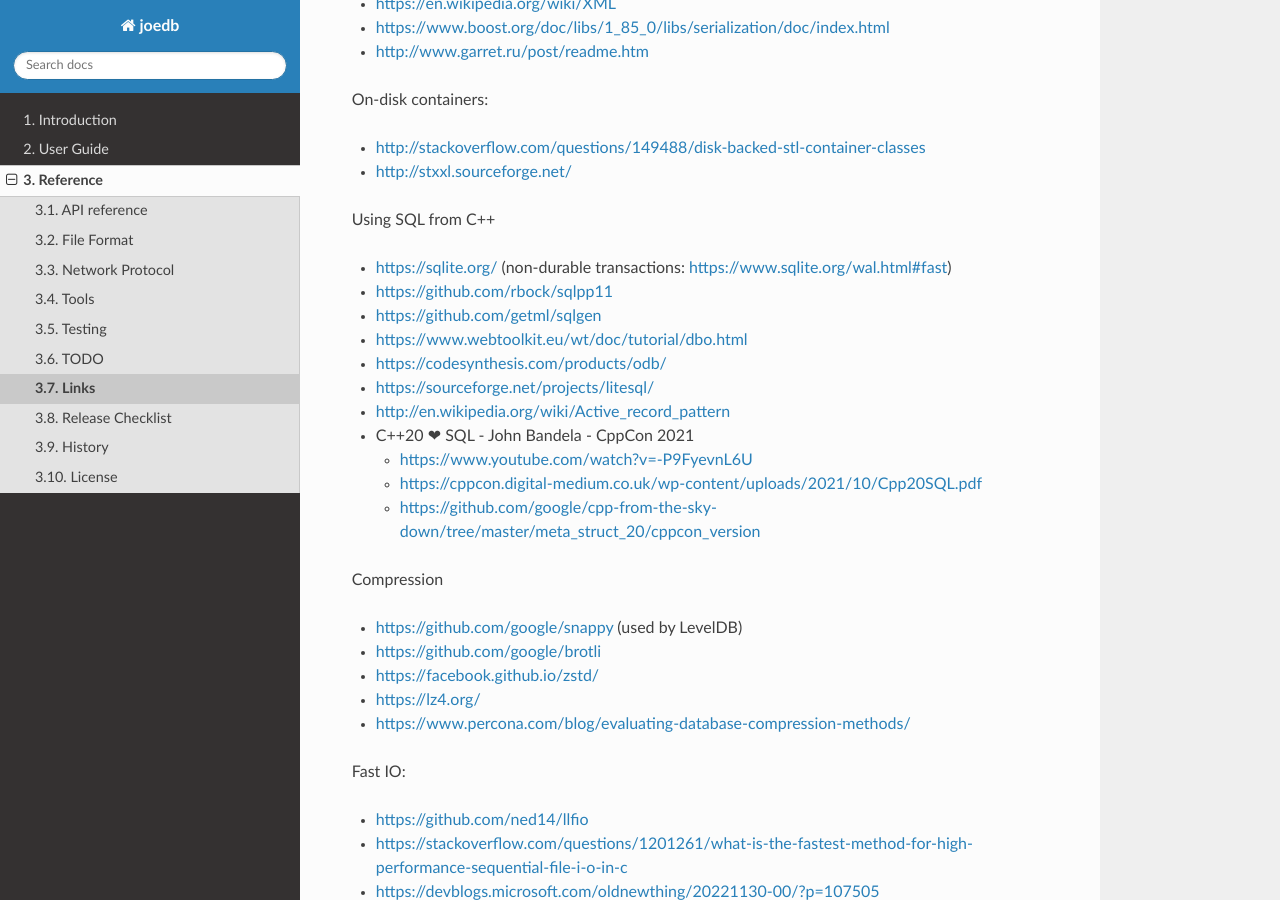
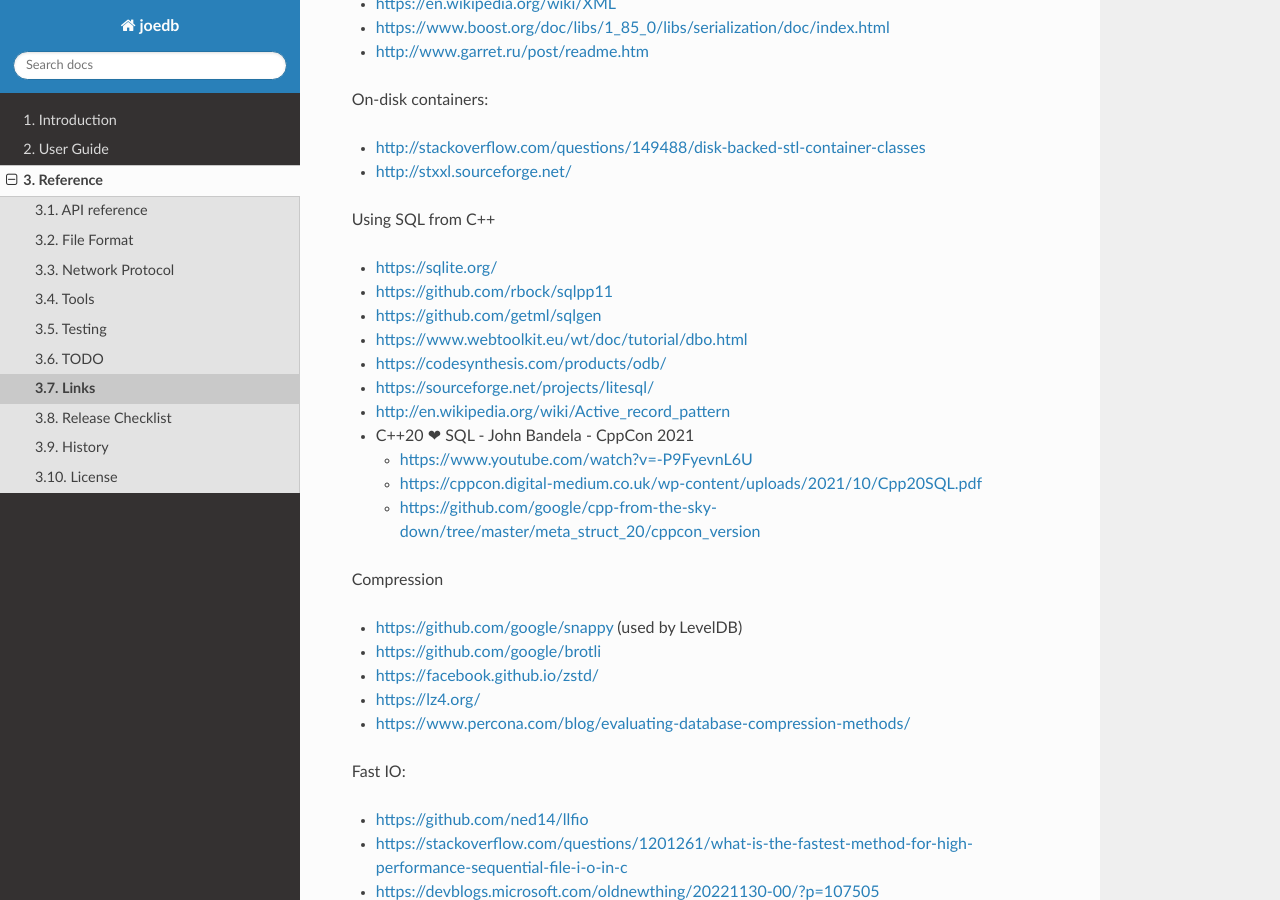
Before and after one commit to Remi-Coulom/joedb, a Sphinx documentation site: the page built from doc/source/links.rst, in a window 1280 px wide and 900 px high, scrolled down 672 px. Built offline with Sphinx 7.4.7 and the Read the Docs theme 3.1.0, drawn with Linux system fonts in a browser that asks for light colours; formulas are drawn with MathJax 3.

Commit message:
minor changes

```diff
--- a/doc/source/links.rst
+++ b/doc/source/links.rst
@@ -33,7 +33,7 @@ On-disk containers:
 
 Using SQL from C++
 
-- https://sqlite.org/ (non-durable transactions: https://www.sqlite.org/wal.html#fast)
+- https://sqlite.org/
 - https://github.com/rbock/sqlpp11
 - https://github.com/getml/sqlgen
 - https://www.webtoolkit.eu/wt/doc/tutorial/dbo.html
```
Also changed, not shown: 1 other file.
